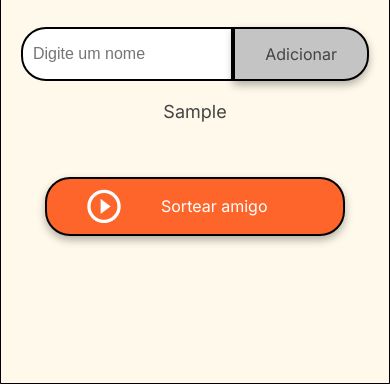
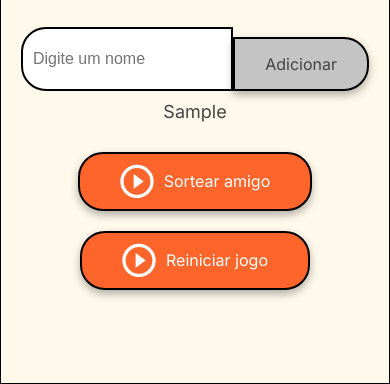
Before and after one commit to santosgleticia/challenge-amigo-secreto-alura, a plain HTML site: page index.html in a window 390 px wide. Both pictures are taken after typing "Sample" into the empty fields and a click on the button "Adicionar". Shown: the part 460-844 px from the top of the page. Drawn offline with Linux system fonts and the light colour scheme.

Commit message:
função reiniciar jogo e melhoramento de códgio

```diff
--- a/app.js
+++ b/app.js
@@ -1,29 +1,33 @@
 let listaDeAmigos = [];
 
 function adicionarAmigo() {
-    let amigoAdicionado = document.querySelector('input').value;
+    let campoAmigoAdicionado = document.querySelector('input').value;
 
-    if(amigoAdicionado == '') {
+    if(campoAmigoAdicionado == '') {
         alert('Por favor, insira um nome.');
+        return;
+    } else if (listaDeAmigos.includes(campoAmigoAdicionado)) {
+        alert('Nome já existente na lista de amigos. Insira-o com alguma diferenciação.');
+        return;
     } else {
-        listaDeAmigos.push(amigoAdicionado);
+        listaDeAmigos.push(campoAmigoAdicionado);
         console.log(listaDeAmigos);
     }
 
-    amigoAdicionado = document.querySelector('input');
-    amigoAdicionado.value = '';
+    campoAmigoAdicionado = document.querySelector('input');
+    campoAmigoAdicionado.value = '';
 
-    atualizarListaDeAmigos();
+    criacaoListaDeAmigos();
 }
 
-function atualizarListaDeAmigos() {
-    let exibicaoListaAmigos = document.getElementById('listaAmigos');
-    exibicaoListaAmigos.innerHTML = '';
+function criacaoListaDeAmigos() {
+    let campoListaAmigos = document.getElementById('listaAmigos');
+    campoListaAmigos.innerHTML = '';
 
     for(i = 0; i <= listaDeAmigos.length - 1; i++) {
         let novoAmigo = document.createElement('li');
         novoAmigo.textContent = listaDeAmigos[i];
-        exibicaoListaAmigos.appendChild(novoAmigo);
+        campoListaAmigos.appendChild(novoAmigo);
     }
 }
 
@@ -40,6 +44,16 @@ function sortearAmigo() {
 
     let resultadoDoSorteio = listaDeAmigos[amigoAleatorioSorteado];
 
-    let vencedor = document.getElementById('resultado');
-    vencedor.innerHTML = (`O amigo secreto sorteado é: ${resultadoDoSorteio}`);
+    let campoResultado = document.getElementById('resultado');
+    campoResultado.innerHTML = (`O amigo secreto sorteado é: ${resultadoDoSorteio}`);
 }
+
+function reiniciarJogo() {
+    listaDeAmigos = [];
+    criacaoListaDeAmigos();
+
+    let campoResultado = document.getElementById('resultado');
+    campoResultado.innerHTML = '';
+
+    document.getElementById('listaAmigos').style.display = 'block';
+}
--- a/index.html
+++ b/index.html
@@ -33,6 +33,12 @@
                     Sortear amigo
                 </button>
             </div>
+            <div class="button-container">
+                <button class="button-draw" onclick="reiniciarJogo()" aria-label="Reiniciar Jogo">
+                    <img src="assets/play_circle_outline.png" alt="Ícone para reiniciar jogo">
+                    Reiniciar jogo
+                </button>
+            </div>
         </section>
     </main>
 
--- a/style.css
+++ b/style.css
@@ -87,12 +87,16 @@ body {
     font-size: 16px;
 }
 
+/* Estilo para o contêiner dos botões */
 .button-container {
-    width: 300px;
+    display: flex;
     justify-content: center;
+    gap: 10px;
+    margin-top: 10px;
+    width: auto;
 }
 
-/* Estilos de entrada de texto */
+/* Estilos para os inputs */
 .input-title {
     flex: 1;
     padding: 10px 15px;
@@ -104,7 +108,7 @@ body {
     box-shadow: 0 4px 8px rgba(0, 0, 0, 0.3);
 }
 
-/* Estilos de botão */
+/* Estilos para os botões */
 button {
     padding: 15px 30px;
     font-family: "Inter", sans-serif;
@@ -113,6 +117,7 @@ button {
     border-radius: 25px;
     box-shadow: 0 4px 8px rgba(0, 0, 0, 0.3);
     cursor: pointer;
+    width: auto;
 }
 
 .button-add {
@@ -125,38 +130,73 @@ button {
     background-color: #a1a1a1;
 }
 
-/* Listas */
+/* Responsividade para garantir que os botões não fiquem muito grandes em telas pequenas */
+@media screen and (max-width: 600px) {
+    .button-container {
+        flex-direction: column;
+        align-items: center;
+    }
+
+    .input-title {
+        width: 100%;
+        border-radius: 25px;
+    }
+
+    button {
+        width: auto;
+        margin-top: 10px;
+    }
+}
+
+/* Lista de amigos */
 ul {
     list-style-type: none;
     color: var(--color-text);
     font-family: "Inter", sans-serif;
     font-size: 18px;
-    margin: 20px 0;
+    margin-top: 10px;
+    padding: 0;
+    text-align: center;
 }
 
+/* Resultado do sorteio */
 .result-list {
-    margin-top: 15px;
+    margin-top: 10px;
     color: #05DF05;
     font-size: 22px;
     font-weight: bold;
     text-align: center;
 }
 
-/* Botão de sortear título */
+/* Botão de sortear */
 .button-draw {
     display: flex;
     align-items: center;
-    width: 100%;
+    justify-content: center;
     padding: 10px 40px;
     color: var(--color-white);
     background-color: var(--color-button);
     font-size: 16px;
+    width: auto;
 }
 
 .button-draw img {
-    margin-right: 40px;
+    margin-right: 10px;
 }
 
 .button-draw:hover {
     background-color: var(--color-button-hover);
 }
+
+/* Botão de reiniciar */
+.button-restart {
+    display: flex;
+    align-items: center;
+    justify-content: center;
+    padding: 10px 40px;
+    color: var(--color-white);
+    background-color: var(--color-button);
+    font-size: 16px;
+    margin-top: 10px;
+    width: auto;
+}
```
